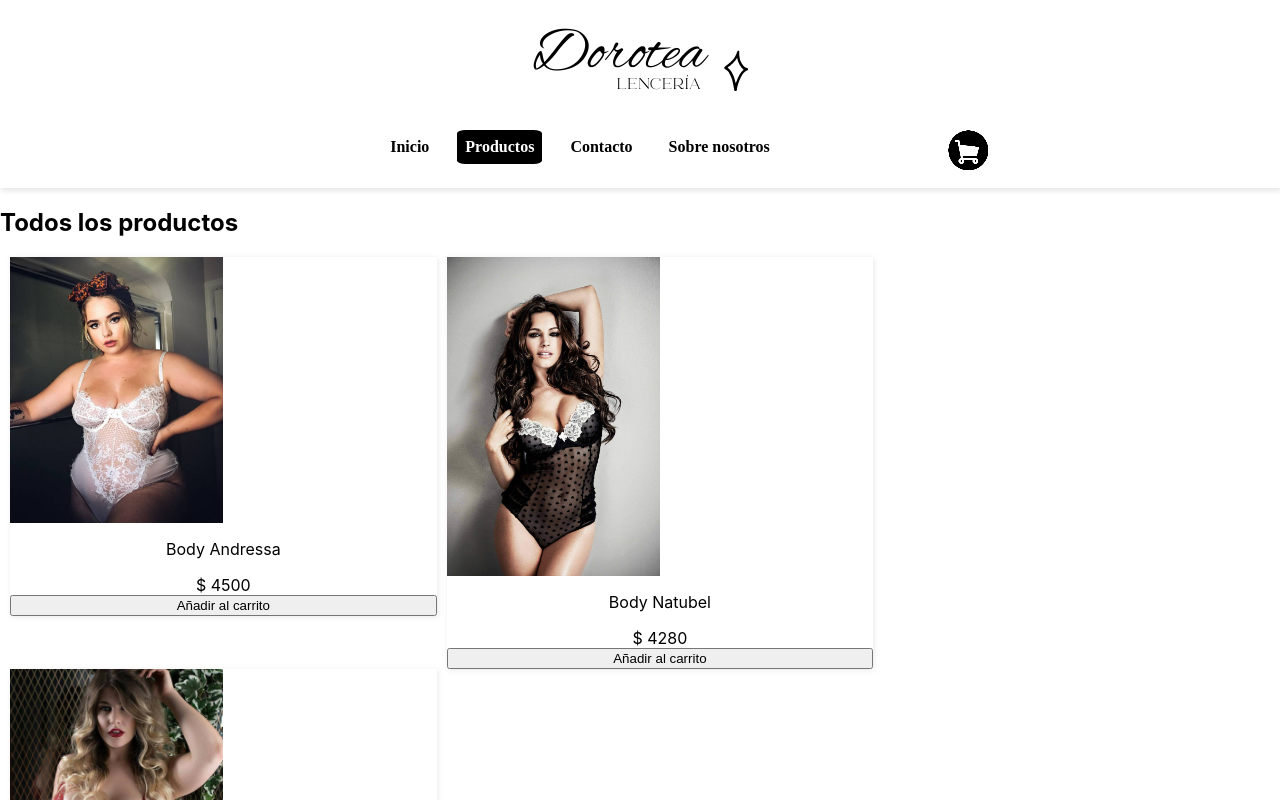
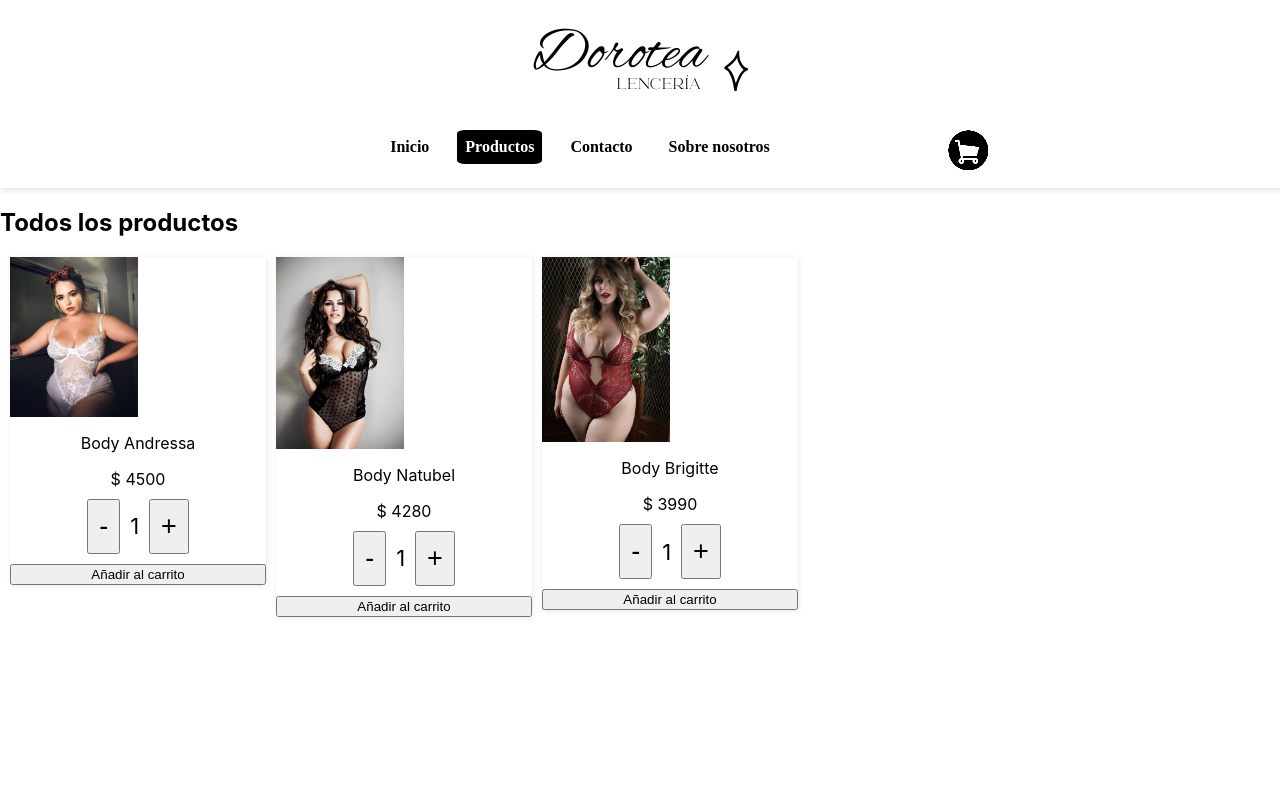
Before and after one commit to MicaBarberis/Dorotea-Barberis, a React (Create React App) app: page / in a window 1280 px wide. Shown: the top 800 px of the page. Built offline with nearby package versions, Linux system fonts and the light colour scheme; a web font is replaced by a local one.

Commit message:
Contador de botón

```diff
--- a/src/Components/ItemListContainer/ItemListContainer.js
+++ b/src/Components/ItemListContainer/ItemListContainer.js
@@ -1,13 +1,41 @@
+import { useEffect } from 'react'
 import './ItemListContainer.css'
 import ItemProduct from"../ItemProduct/ItemProduct"
 
 const ItemListContainer = ({section}) =>{
+
+    const product1 = {
+        title: "Body Andressa",
+        price: 4500,
+        image: 'product5.jpg',
+        stock: 3
+    }
+    const product2 = {
+        title: "Body Natubel",
+        price: 4280,
+        image: 'producto21.jpg',
+        stock: 2
+    }
+    const product3 = {
+        title: "Body Brigitte",
+        price: 3990,
+        image: 'producto13.jpg',
+        stock: 6
+    }
+
+useEffect (() => {
+
+})
+
+const handleSubmit = () => {console.log("Envio de info")}
+
+
     return (
         <div className='list-products'>
             <h2>{section}</h2>
-            <ItemProduct title="Body Andressa" price={4500} image={'product5.jpg'}/>
-            <ItemProduct title="Body Natubel" price={4280} image={'producto21.jpg'}/>
-            <ItemProduct title="Body Brigitte" price={3990} image={'producto13.jpg'}/>
+            <ItemProduct data={product1}/>
+            <ItemProduct data={product2} action={handleSubmit}/>
+            <ItemProduct data={product3}/>
         </div>
  )
 }
--- a/src/Components/ItemProduct/ItemProduct.css
+++ b/src/Components/ItemProduct/ItemProduct.css
@@ -1,6 +1,6 @@
 .item-product {
     float: left;
-    width: 33.33%;
+    width: 20% ;
     box-shadow: 1px 1px 5px #afafaf47;
     border: 10px;
     display: flex;
@@ -13,3 +13,18 @@
 .img-product{
     width: 50%;
 }
+
+.countProd{
+    display: flex;
+    width: 100%;
+    justify-content: center;
+    align-items: center;
+}
+.countProd p {
+    font-size: 22px;
+}
+.countProd button {
+    padding: 10px;
+    font-size: 27px;
+    margin: 10px;
+}
--- a/src/Components/ItemProduct/ItemProduct.js
+++ b/src/Components/ItemProduct/ItemProduct.js
@@ -1,12 +1,34 @@
+import { useState, useEffect } from 'react'
 import './ItemProduct.css'
 
-const ItemProduct =({title, price, image}) => {
+const ItemProduct = ({data, action}) => {
+    const [contador, setContador] = useState(1)
+
+    const {title, image, price} = data
+
+    const addNumber = () => {
+        setContador(contador + 1)
+    }
+    const removeNumber = () => {
+        setContador(contador - 1)
+    }
+
+useEffect(() => {
+    console.log("Actualización")
+}, [contador])
+
+
     return (
         <div className='item-product'>
             <img className='img-product' src={`/assets/productos/${image}`} alt="Imagen producto" />
             <p>{title}</p>
             <span>$ {price}</span>
-            <button>Añadir al carrito</button>
+            <div className='countProd'>
+                <button onClick={removeNumber}>-</button>
+                <p>{contador}</p>
+                <button onClick={addNumber}>+</button>
+            </div>
+            <button onClick={action}>Añadir al carrito</button>
         </div>
     )
 }
```
